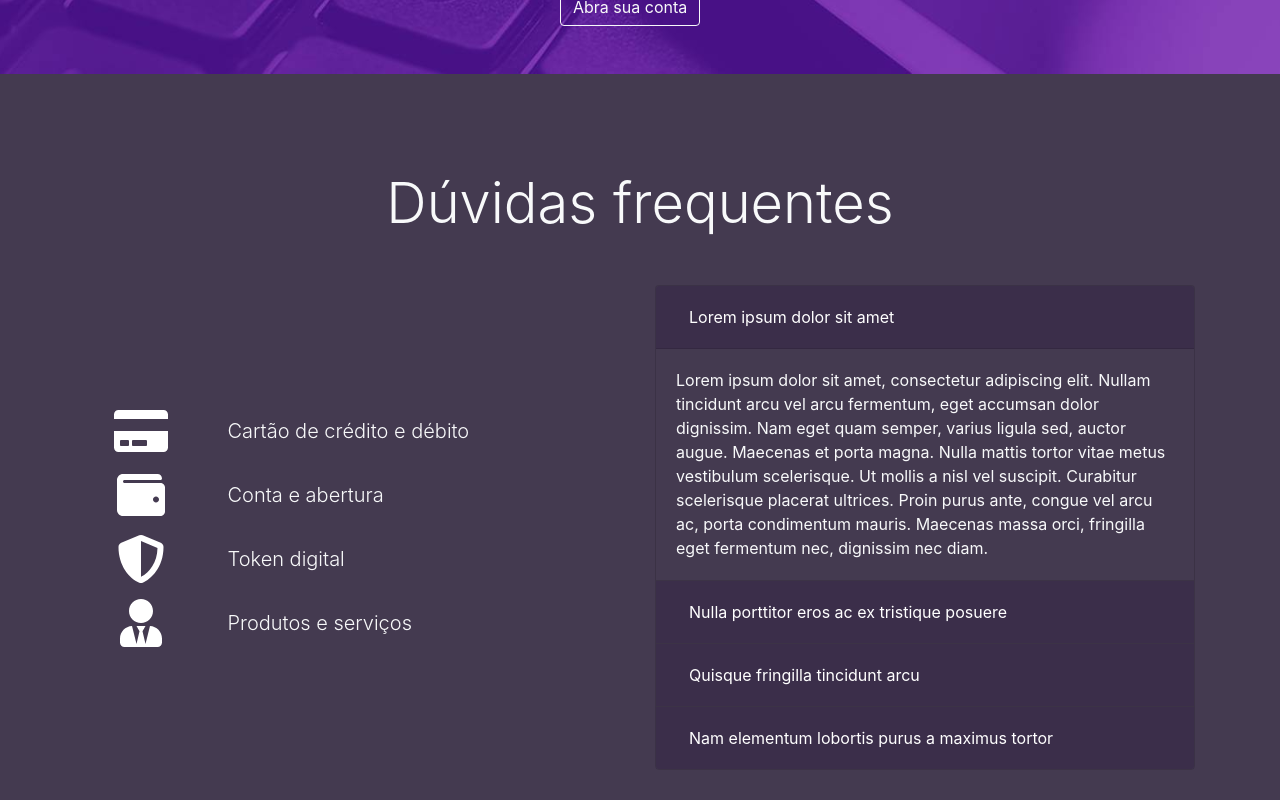
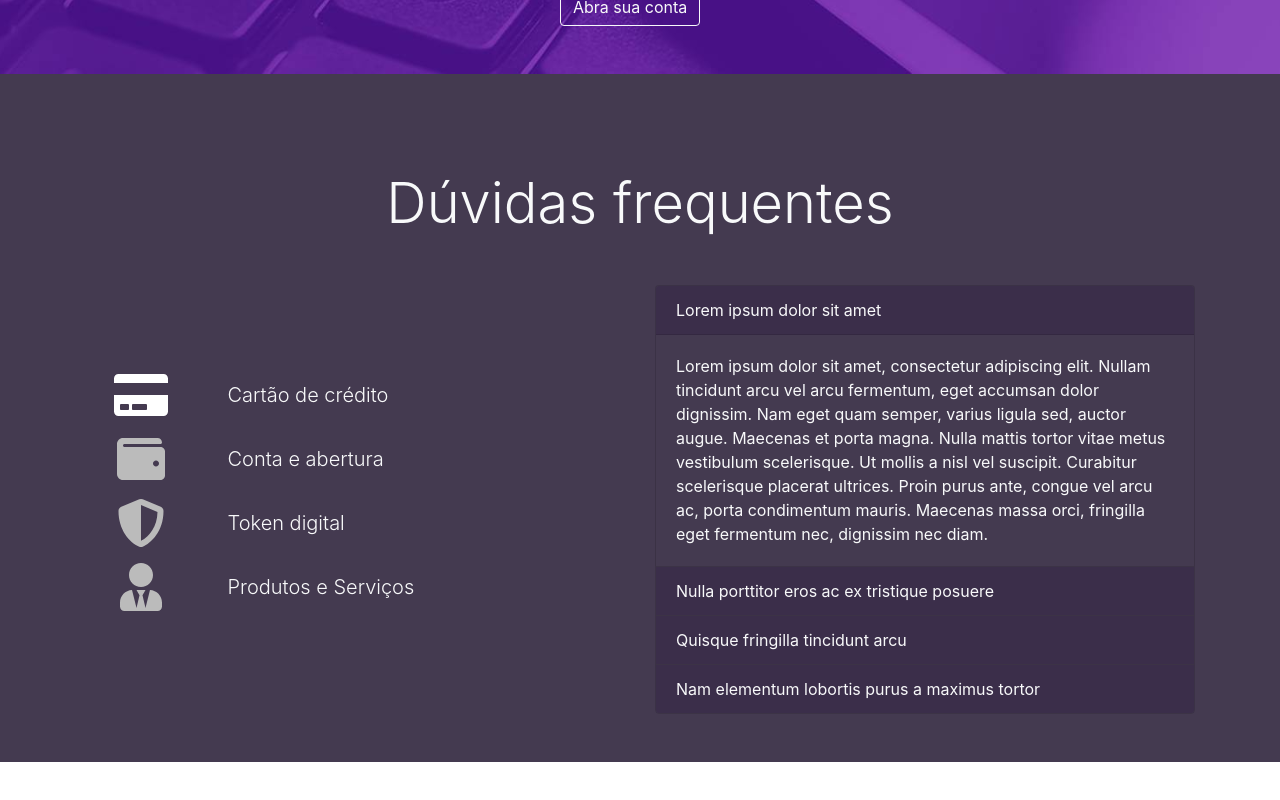
Before and after one commit to diegominelli/Magbank, a React (Create React App) app: page / in a window 1280 px wide. Shown: the part 2387-3187 px from the top of the page. After the commit the page ends 3149 px from the top, so only its background shows below. Built offline with nearby package versions, Linux system fonts and the light colour scheme.

Commit message:
Refatorando e finalizando o Faq

```diff
--- a/src/components/Faq.js
+++ b/src/components/Faq.js
@@ -1,5 +1,5 @@
-import React from 'react';
-import { Container, Row, Col, Accordion, Card, Button } from 'react-bootstrap';
+import React, { useState, useEffect } from 'react';
+import { Container, Row, Col, Accordion, Card } from 'react-bootstrap';
 import IconText from './IconText';
 import { FontAwesomeIcon } from '@fortawesome/react-fontawesome';
 import {
@@ -11,7 +11,25 @@
 
 import './Faq.scss';
 
-const Faq = () => (
+const Faq = () => {
+  const options = [
+    { icon: faCreditCard, text: 'Cartão de crédito' },
+    { icon: faWallet, text: 'Conta e abertura' },
+    { icon: faShieldAlt, text: 'Token digital' },
+    { icon: faUserTie, text: 'Produtos e Serviços' },
+  ];
+
+  const [index, setIndex] = useState(0);
+
+  const handleClick = (key) => {
+    setIndex(key);
+  };
+
+  useEffect(() => {
+    console.log(index);
+  }, [index]);
+
+  return (
     <section className="faq text-light">
       <Container className="py-5">
         <Row className="justify-content-center">
@@ -20,127 +38,107 @@
         <Row className="d-flex align-items-center justify-items-center">
           <Col className="d-lg-none mb-5" xs={12}>
             <Row>
-            <Col className="d-flex justify-content-center">
-              <FontAwesomeIcon icon={faCreditCard} size="2x" color="#FFF" />
+              {options.map(({ icon }, key) => (
+                <Col className="d-flex justify-content-center" key={key}>
+                  <FontAwesomeIcon
+                    icon={icon}
+                    size="2x"
+                    color={key === index ? '#FFF' : '#BBB'}
+                    onClick={() => handleClick(key)}
+                  />
                 </Col>
-            <Col className="d-flex justify-content-center">
-              <FontAwesomeIcon icon={faWallet} size="2x" color="#FFF" />
-            </Col>
-            <Col className="d-flex justify-content-center">
-              <FontAwesomeIcon icon={faShieldAlt} size="2x" color="#FFF" />
-            </Col>
-            <Col className="d-flex justify-content-center">
-              <FontAwesomeIcon icon={faUserTie} size="2x" color="#FFF" />
-            </Col>
+              ))}
+            </Row>
+            <Row className="d-flex justify-content-center mt-5">
+              <p className="lead">{options[index].text}</p>
             </Row>
           </Col>
           <Col className="d-none d-lg-block">
+            {options.map(({ icon, text }, key) => (
               <IconText
-            icon={faCreditCard}
+                icon={icon}
                 size={3}
-            className="mb-3"
+                className="faq-clickable mb-3"
                 textClassName="lead"
-            color="#FFF"
+                color={key === index ? '#FFF' : '#BBB'}
+                onClick={() => handleClick(key)}
+                key={key}
               >
-            Cartão de crédito e débito
+                {text}
               </IconText>
-          <IconText
-            icon={faWallet}
-            size={3}
-            className="mb-3"
-            textClassName="lead"
-            color="#FFF"
-          >
-            Conta e abertura
-          </IconText>
-          <IconText
-            icon={faShieldAlt}
-            size={3}
-            className="mb-3"
-            textClassName="lead"
-            color="#FFF"
-          >
-            Token digital
-          </IconText>
-          <IconText icon={faUserTie} size={3} textClassName="lead" color="#FFF">
-            Produtos e serviços
-          </IconText>
+            ))}
           </Col>
           <Col>
-          <Accordion defaultActiveKey="0">
+            <Accordion defaultActiveKey="0" activeKey={`${index}`}>
               <Card>
-              <Card.Header>
-                <Accordion.Toggle as={Button} variant="link" eventKey="0">
+                <Accordion.Toggle as={Card.Header} eventKey="0">
                   Lorem ipsum dolor sit amet
                 </Accordion.Toggle>
-              </Card.Header>
                 <Accordion.Collapse eventKey="0">
                   <Card.Body>
                     Lorem ipsum dolor sit amet, consectetur adipiscing elit.
-                  Nullam tincidunt arcu vel arcu fermentum, eget accumsan dolor
-                  dignissim. Nam eget quam semper, varius ligula sed, auctor
-                  augue. Maecenas et porta magna. Nulla mattis tortor vitae
-                  metus vestibulum scelerisque. Ut mollis a nisl vel suscipit.
-                  Curabitur scelerisque placerat ultrices. Proin purus ante,
-                  congue vel arcu ac, porta condimentum mauris. Maecenas massa
-                  orci, fringilla eget fermentum nec, dignissim nec diam.
+                    Nullam tincidunt arcu vel arcu fermentum, eget accumsan
+                    dolor dignissim. Nam eget quam semper, varius ligula sed,
+                    auctor augue. Maecenas et porta magna. Nulla mattis tortor
+                    vitae metus vestibulum scelerisque. Ut mollis a nisl vel
+                    suscipit. Curabitur scelerisque placerat ultrices. Proin
+                    purus ante, congue vel arcu ac, porta condimentum mauris.
+                    Maecenas massa orci, fringilla eget fermentum nec, dignissim
+                    nec diam.
                   </Card.Body>
                 </Accordion.Collapse>
               </Card>
               <Card>
-              <Card.Header>
-                <Accordion.Toggle as={Button} variant="link" eventKey="1">
+                <Accordion.Toggle as={Card.Header} eventKey="1">
                   Nulla porttitor eros ac ex tristique posuere
                 </Accordion.Toggle>
-              </Card.Header>
                 <Accordion.Collapse eventKey="1">
                   <Card.Body>
                     Lorem ipsum dolor sit amet, consectetur adipiscing elit.
-                  Nullam tincidunt arcu vel arcu fermentum, eget accumsan dolor
-                  dignissim. Nam eget quam semper, varius ligula sed, auctor
-                  augue. Maecenas et porta magna. Nulla mattis tortor vitae
-                  metus vestibulum scelerisque. Ut mollis a nisl vel suscipit.
-                  Curabitur scelerisque placerat ultrices. Proin purus ante,
-                  congue vel arcu ac, porta condimentum mauris. Maecenas massa
-                  orci, fringilla eget fermentum nec, dignissim nec diam.
+                    Nullam tincidunt arcu vel arcu fermentum, eget accumsan
+                    dolor dignissim. Nam eget quam semper, varius ligula sed,
+                    auctor augue. Maecenas et porta magna. Nulla mattis tortor
+                    vitae metus vestibulum scelerisque. Ut mollis a nisl vel
+                    suscipit. Curabitur scelerisque placerat ultrices. Proin
+                    purus ante, congue vel arcu ac, porta condimentum mauris.
+                    Maecenas massa orci, fringilla eget fermentum nec, dignissim
+                    nec diam.
                   </Card.Body>
                 </Accordion.Collapse>
               </Card>
               <Card>
-              <Card.Header>
-                <Accordion.Toggle as={Button} variant="link" eventKey="2">
+                <Accordion.Toggle as={Card.Header} eventKey="2">
                   Quisque fringilla tincidunt arcu
                 </Accordion.Toggle>
-              </Card.Header>
                 <Accordion.Collapse eventKey="2">
                   <Card.Body>
                     Lorem ipsum dolor sit amet, consectetur adipiscing elit.
-                  Nullam tincidunt arcu vel arcu fermentum, eget accumsan dolor
-                  dignissim. Nam eget quam semper, varius ligula sed, auctor
-                  augue. Maecenas et porta magna. Nulla mattis tortor vitae
-                  metus vestibulum scelerisque. Ut mollis a nisl vel suscipit.
-                  Curabitur scelerisque placerat ultrices. Proin purus ante,
-                  congue vel arcu ac, porta condimentum mauris. Maecenas massa
-                  orci, fringilla eget fermentum nec, dignissim nec diam.
+                    Nullam tincidunt arcu vel arcu fermentum, eget accumsan
+                    dolor dignissim. Nam eget quam semper, varius ligula sed,
+                    auctor augue. Maecenas et porta magna. Nulla mattis tortor
+                    vitae metus vestibulum scelerisque. Ut mollis a nisl vel
+                    suscipit. Curabitur scelerisque placerat ultrices. Proin
+                    purus ante, congue vel arcu ac, porta condimentum mauris.
+                    Maecenas massa orci, fringilla eget fermentum nec, dignissim
+                    nec diam.
                   </Card.Body>
                 </Accordion.Collapse>
               </Card>
               <Card>
-              <Card.Header>
-                <Accordion.Toggle as={Button} variant="link" eventKey="3">
+                <Accordion.Toggle as={Card.Header} eventKey="3">
                   Nam elementum lobortis purus a maximus tortor
                 </Accordion.Toggle>
-              </Card.Header>
                 <Accordion.Collapse eventKey="3">
                   <Card.Body>
                     Lorem ipsum dolor sit amet, consectetur adipiscing elit.
-                  Nullam tincidunt arcu vel arcu fermentum, eget accumsan dolor
-                  dignissim. Nam eget quam semper, varius ligula sed, auctor
-                  augue. Maecenas et porta magna. Nulla mattis tortor vitae
-                  metus vestibulum scelerisque. Ut mollis a nisl vel suscipit.
-                  Curabitur scelerisque placerat ultrices. Proin purus ante,
-                  congue vel arcu ac, porta condimentum mauris. Maecenas massa
-                  orci, fringilla eget fermentum nec, dignissim nec diam.
+                    Nullam tincidunt arcu vel arcu fermentum, eget accumsan
+                    dolor dignissim. Nam eget quam semper, varius ligula sed,
+                    auctor augue. Maecenas et porta magna. Nulla mattis tortor
+                    vitae metus vestibulum scelerisque. Ut mollis a nisl vel
+                    suscipit. Curabitur scelerisque placerat ultrices. Proin
+                    purus ante, congue vel arcu ac, porta condimentum mauris.
+                    Maecenas massa orci, fringilla eget fermentum nec, dignissim
+                    nec diam.
                   </Card.Body>
                 </Accordion.Collapse>
               </Card>
@@ -150,5 +148,6 @@
       </Container>
     </section>
   );
+};
 
 export default Faq;
--- a/src/components/Faq.scss
+++ b/src/components/Faq.scss
@@ -7,10 +7,6 @@
     background: unset;
     .card-header {
       background-color: $color-faq-header;
-    }
-
-    .btn-link {
-      color: #FFF;
     }
   }
 
@@ -23,4 +19,8 @@
       font-size: 3.5rem;
     }
   }
+
+  &-clickable {
+    cursor: pointer;
+  }
 }
--- a/src/components/IconText.js
+++ b/src/components/IconText.js
@@ -9,8 +9,9 @@
   className = '',
   textClassName = '',
   children,
+  onClick,
 }) => (
-  <Row className={`d-flex align-items-center ${className}`}>
+  <Row className={`d-flex align-items-center ${className}`} onClick={onClick}>
     <Col xs={size} className="d-flex justify-content-center">
       <FontAwesomeIcon icon={icon} size={`${size}x`} color={color} />
     </Col>
```
Lines whose indentation alone changed are shown as unchanged.
